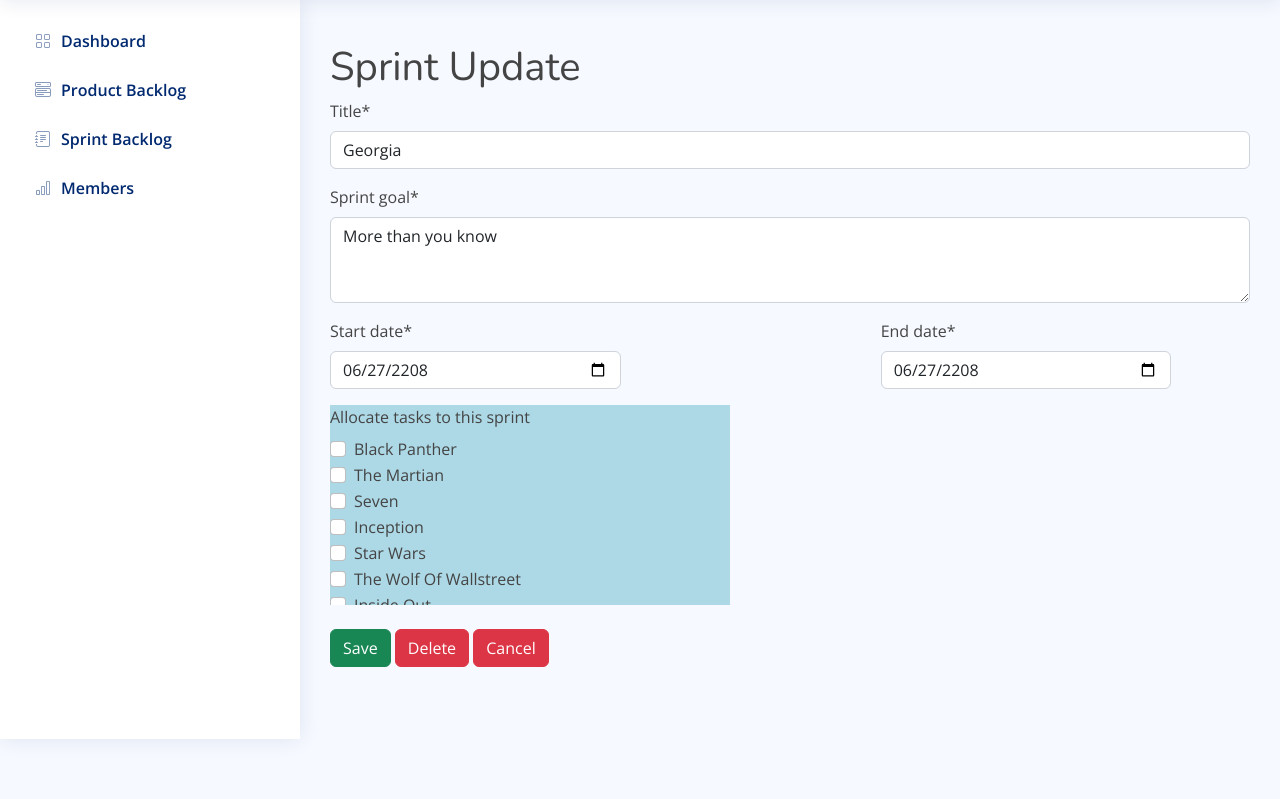
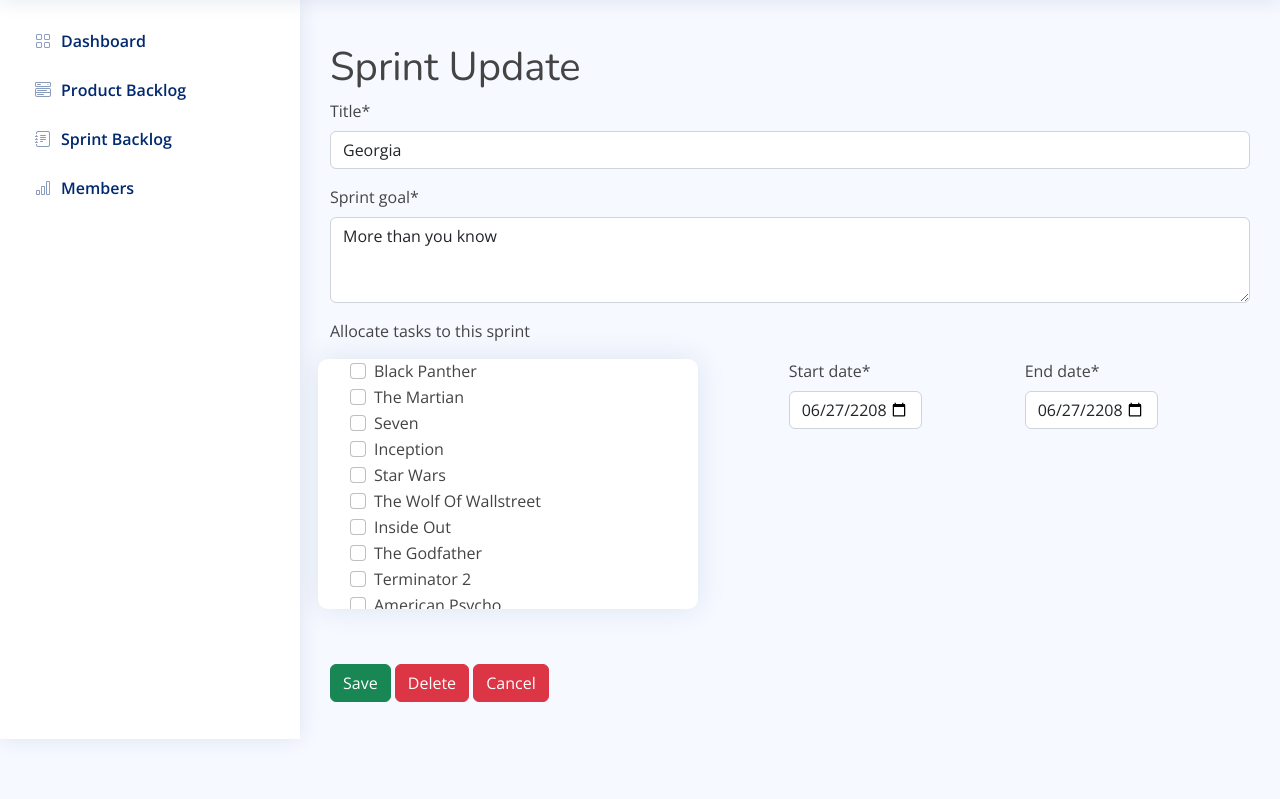
Before and after one commit to ypppp/Team-Management-Web-App, a Django app: page /sprints/sprint/20/update/ in a window 1280 px wide. Shown: the part 61-860 px from the top of the page. Run offline with Django 4.2, Linux system fonts and the light colour scheme; data comes from the database, SQL or seed files in the repository; both versions use the stored data as it was after the commit; some libraries are stand-ins or nearby versions.

Commit message:
latest for sprint2

```diff
--- a/Scrum/sprints/forms.py
+++ b/Scrum/sprints/forms.py
@@ -33,7 +33,7 @@ class SprintForm(forms.ModelForm):
     )
 
     tasks = forms.ModelMultipleChoiceField(
-        label='Allocate tasks to this sprint', queryset=None,
+        label='', queryset=None,
         widget=forms.CheckboxSelectMultiple(), required=False)
 
     class Meta:
@@ -48,7 +48,7 @@ class SprintForm(forms.ModelForm):
 
     def __init__(self, *args, **kwargs):
         super(SprintForm, self).__init__(*args, **kwargs)
-        self.fields['tasks'].queryset = Task.objects.filter(Q(sprint=None) | Q(sprint=self.instance))
+        self.fields['tasks'].queryset = Task.objects.filter(Q(sprint=self.instance) | Q(sprint=None))
         # self.fields['tasks'].help_text = 'Select tasks'
         tasks = self.instance.tasks.all
         self.initial['tasks'] = tasks
--- a/Scrum/sprints/templates/sprints/sprint_form.html
+++ b/Scrum/sprints/templates/sprints/sprint_form.html
@@ -16,19 +16,24 @@
         {{ form.sprint_goal | as_crispy_field }}
 
         <div class="row">
-            <div class="col-4">
+            <p>Allocate tasks to this sprint</p>
+                <div class="card" style="width: 380px; height:250px; border-radius: 10px;">
+                  <div class="card-body" style="overflow:auto;">
+                      {{ form.tasks | as_crispy_field }}
+                  </div>
+                </div>
+            <div class="col-1"></div>
+            <div class="col-2">
                 {{ form.start_date | as_crispy_field }}
             </div>
-            <div class="col-3"></div>
-            <div class="col-4">
+            <div class="col-1"></div>
+            <div class="col-2">
                 {{ form.end_date | as_crispy_field }}
             </div>
         </div>
         <div class="row">
             <div class="col-4">
-                <div class="ex5">
-                    {{ form.tasks | as_crispy_field }}
-                </div>
+
             </div>
         </div>
 
--- a/Scrum/sprints/views.py
+++ b/Scrum/sprints/views.py
@@ -85,7 +85,8 @@ class SprintStartEndView(DetailView):
 
     def get_context_data(self, **kwargs):
         context = super(SprintStartEndView, self).get_context_data(**kwargs)
-        context['incomplete_tasks'] = Task.objects.all().filter(sprint=self.object, status="IN").count
+        # context['incomplete_tasks'] = Task.objects.all().filter(sprint=self.object, status="IN").count
+        context['incomplete_tasks'] = self.object.tasks.filter(status=Task.IN_PROGRESS).count
         context['pending_tasks'] = Task.objects.all().filter(sprint=self.object, status="CM").count
         context['PENDING'] = Sprint.PENDING
         context['ONGOING'] = Sprint.ONGOING
```
Also changed, not shown: Scrum/db.sqlite3.
